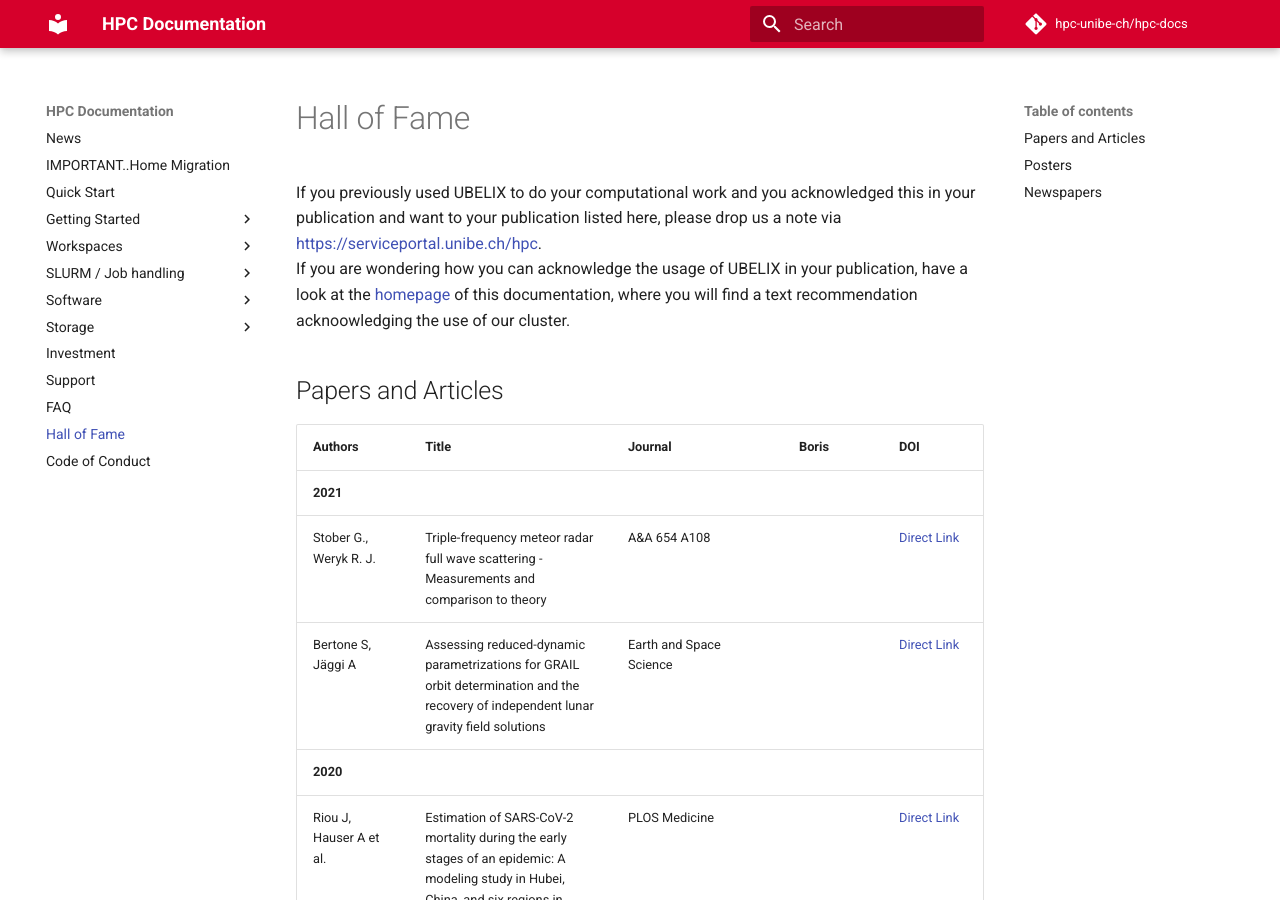
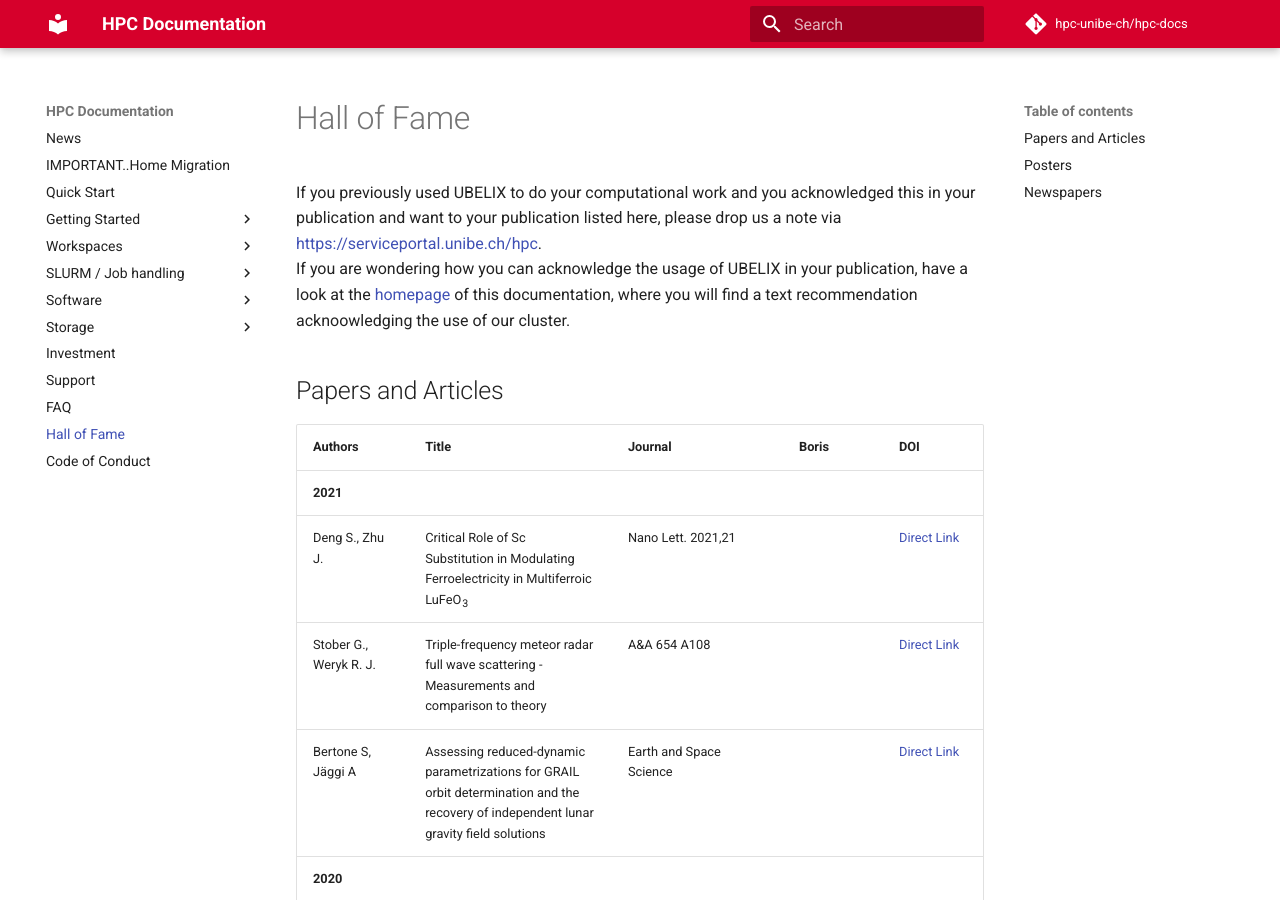
Before and after one commit to hpc-unibe-ch/hpc-unibe-ch.github.io, an MkDocs documentation site: the page built from docs/halloffame.md, in a window 1280 px wide and 900 px high. Built offline with MkDocs 1.6.1 and Material for MkDocs 9.7.7, drawn with Linux system fonts in a browser that asks for light colours; comment, search, counter and statistics services are not loaded.

Commit message:
HallOfFame update

```diff
--- a/docs/halloffame.md
+++ b/docs/halloffame.md
@@ -11,6 +11,7 @@
 Authors | Title | Journal | Boris | DOI
 --- | --- | --- | --- | ---
 __2021__
+Deng S., Zhu J. | Critical Role of Sc Substitution in Modulating Ferroelectricity in Multiferroic LuFeO<sub>3</sub> | Nano Lett. 2021,21 | | [Direct Link](https://doi.org/10.1021/acs.nanolett.1c02123)
 Stober G., Weryk R. J. | Triple-frequency meteor radar full wave scattering - Measurements and comparison to theory | A&A 654 A108 | | [Direct Link](https://doi.org/10.1051/0004-6361/202141470)
 Bertone S, Jäggi A | Assessing reduced-dynamic parametrizations for GRAIL orbit determination and the recovery of independent lunar gravity field solutions | Earth and Space Science | | [Direct Link](https://doi.org/10.1029/2020EA001454)
 __2020__
```
